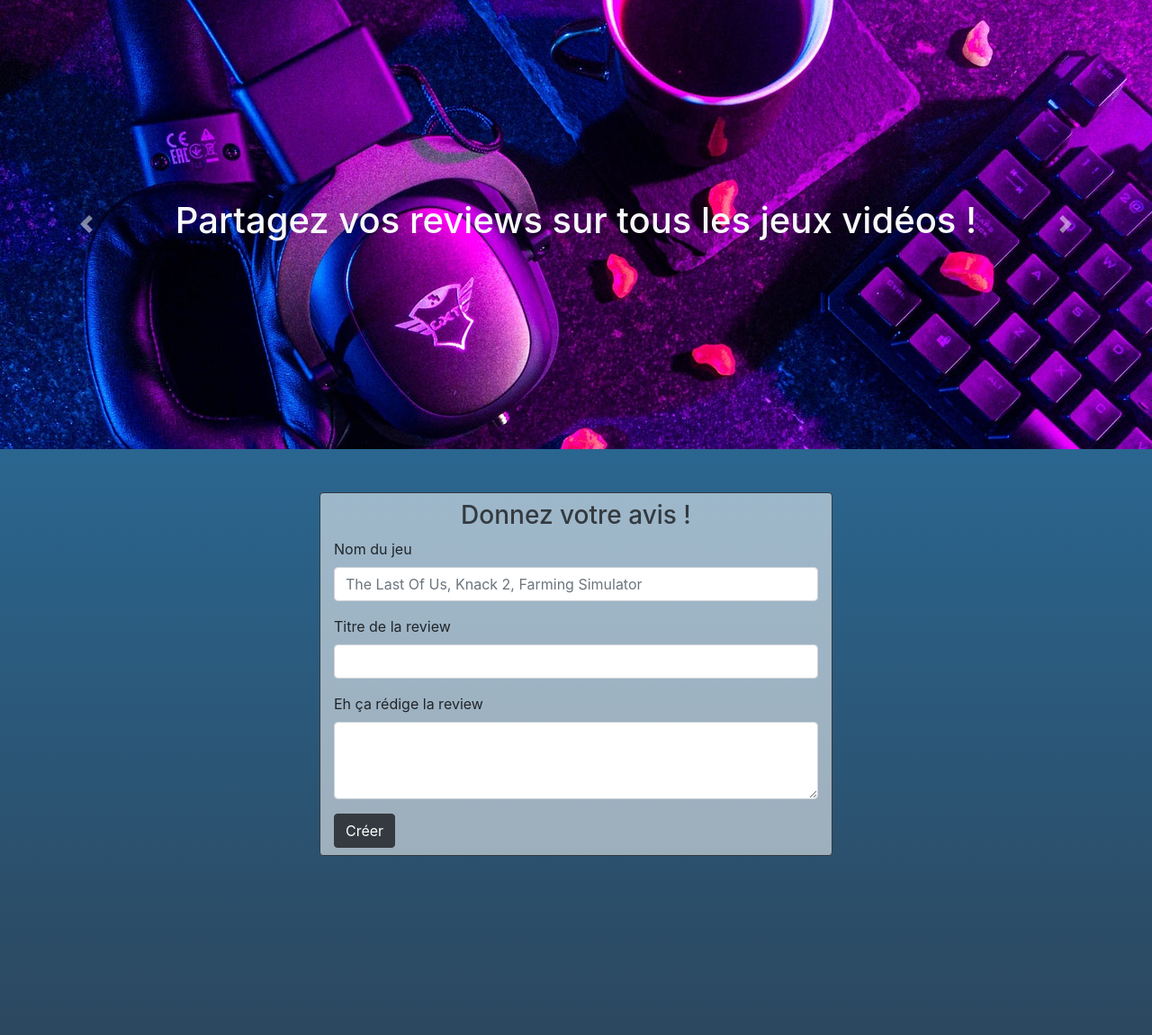
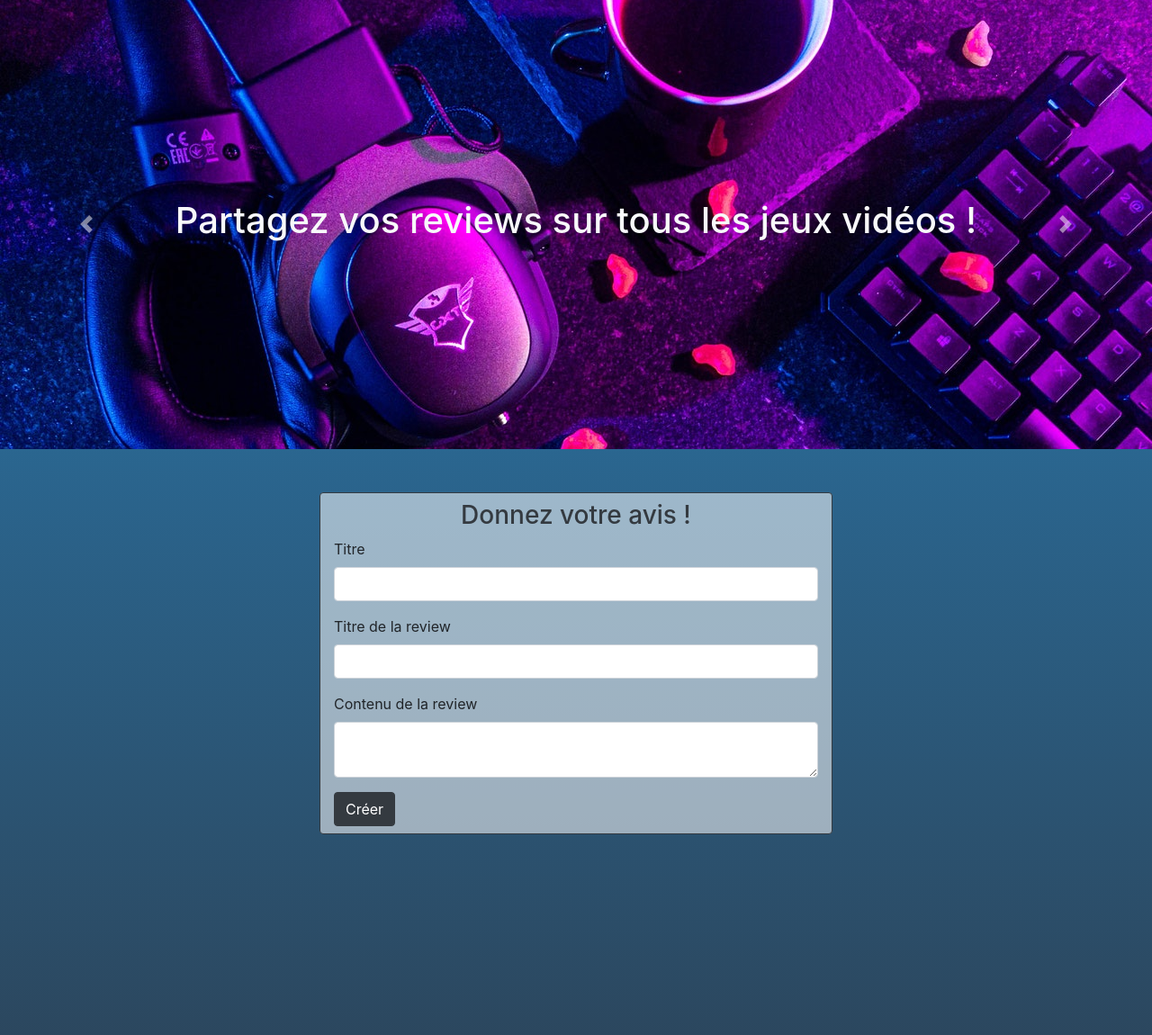
Before and after one commit to zackdevo/Share_Review_Sf, a Symfony app: template templates/new/create.html.twig in a window 1280 px wide. Shown: the part 57-1207 px from the top of the page at 90% size. Run offline with Twig, Linux system fonts and the light colour scheme; the template is opened without the code that fills it, so the values that code supplies are empty; form fields are guessed from the names that the template uses; some libraries are stand-ins or nearby versions.

Commit message:
Create form with symfony forms

```diff
--- a/src/Form/CreateFormType.php
+++ b/src/Form/CreateFormType.php
@@ -14,7 +14,6 @@ class CreateFormType extends AbstractType
     public function buildForm(FormBuilderInterface $builder, array $options)
     {
         $builder
-            ->add('create_at')
             ->add('title', null, [
                 'constraints' => [
                     new NotBlank([
@@ -47,8 +46,7 @@ class CreateFormType extends AbstractType
                         'message' => 'Le contenu de votre review est vide !',
                     ]),
                 ]
-            ])
-            ->add('author');
+            ]);
     }
 
     public function configureOptions(OptionsResolver $resolver)
--- a/templates/new/create.html.twig
+++ b/templates/new/create.html.twig
@@ -3,25 +3,19 @@
 {% block title %}Rédiger une review man{% endblock %}
 
 {% block body %}
+{% for flashError in app.flashes('verify_email_error') %}
+        <div class="alert alert-danger" role="alert">{{ flashError }}</div>
+    {% endfor %}
 <section class="container mt-5 st">
     <div class="row justify-content-center">
         <div class="col-6 border border-dark bg-form py-2 rounded">
             <h1 class="h3 text-dark text-center">Donnez votre avis !</h1>
-            <form id="createForm" autocomplete="off" method="POST">
-                <div class="form-group">
-                    <label for="title">Nom du jeu</label>
-                    <input name="title" type="text" class="form-control" id="title" aria-describedby="title" placeholder="The Last Of Us, Knack 2, Farming Simulator" required="">
-                </div>
-                <div class="form-group">
-                    <label for="password">Titre de la review</label>
-                    <input name="subtitle" type="text" class="form-control" id="subtitle" aria-describedby="subtitle" required="">
-                </div>
-                <div class="form-group">
-                    <label for="content">Eh ça rédige la review</label>
-                    <textarea name="content" class="form-control" id="content" rows="3" required=""></textarea>
-                </div>
+                {{ form_start(createForm) }}
+                    {{ form_row(createForm.title, {label: 'Titre'}) }}
+                    {{ form_row(createForm.subtitle, {label: 'Titre de la review'})}}
+                    {{ form_row(createForm.content, {label: 'Contenu de la review'})}}
                 <button type="submit" class="btn btn-dark">Créer</button>
-            </form>
+                    {{ form_end(createForm) }}
         </div>
     </div>
 </section>
```
Also changed, not shown: src/Controller/ContentController.php (+10 -2 lines).
